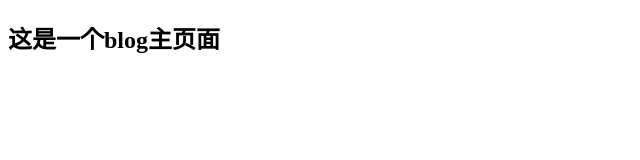
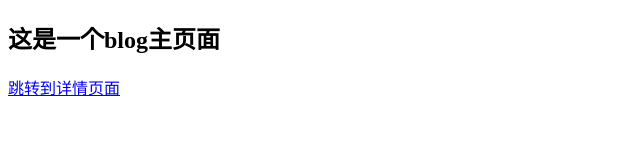
Before and after one commit to domijing/blog, a plain HTML site: page index.html in a window 1280 px wide. Shown: the whole page, without its empty margins (0-640 px from the left). Drawn offline with Linux system fonts and the light colour scheme.

Commit message:
添加了内容

```diff
--- a/index.html
+++ b/index.html
@@ -6,5 +6,7 @@
 </head>
 <body>
 <h2>这是一个blog主页面</h2>
+<a href="detail.html">跳转到详情页面</a>
+
 </body>
 </html>
```
